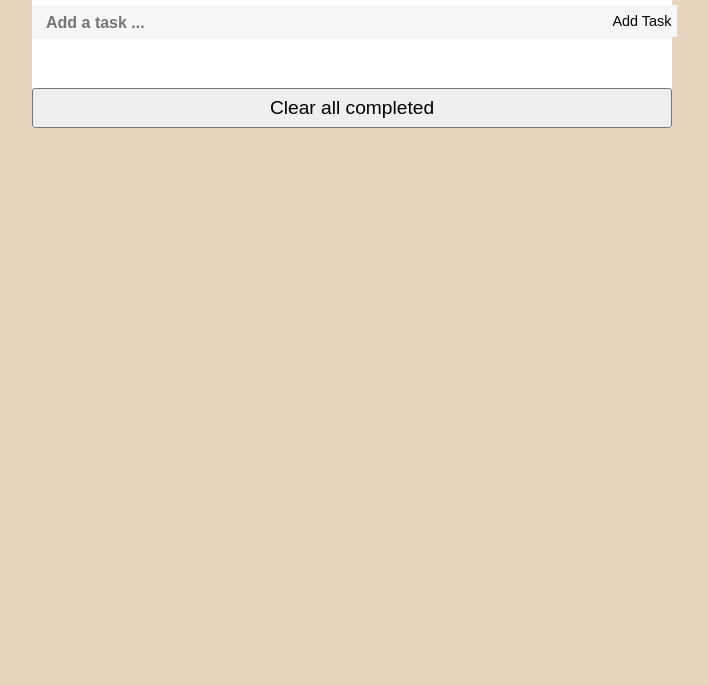
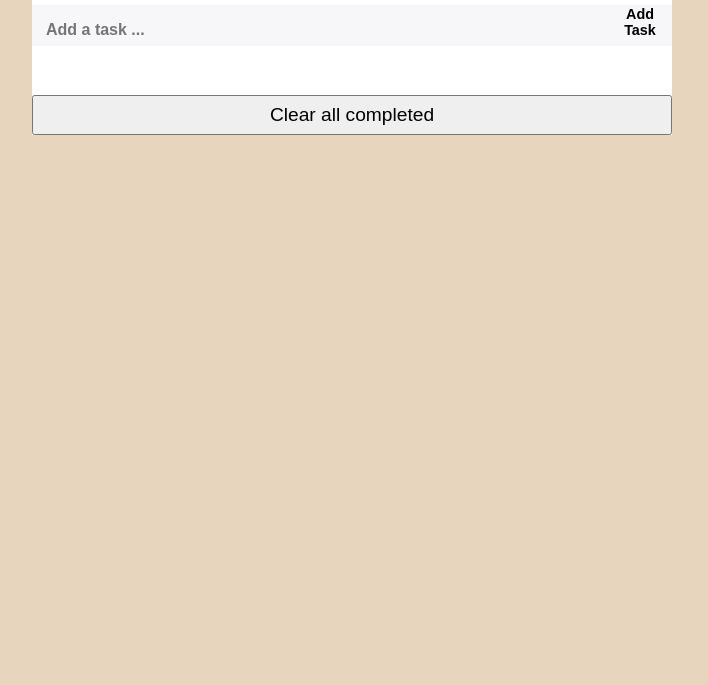
Before and after one commit to efmomoh/TO-DO-LIST, a plain HTML site: page src/index.html in a window 1280 px wide. Shown: the part 115-800 px from the top of the page, without its empty margins (296-1004 px from the left). Drawn offline with Linux system fonts and the light colour scheme.

Commit message:
Update the style.css file

```diff
--- a/src/style.css
+++ b/src/style.css
@@ -45,6 +45,7 @@
   }
 
   #new-task {
+    color: #000;
     height: 2rem;
     text-align: start;
     padding: 2px 1px 0 6px;
@@ -69,7 +70,6 @@
     font-size: 0.7rem;
     color: #000;
     height: 2rem;
-    position: fixed;
     border: 0;
     background-color: #f7f7f9;
   }
@@ -174,7 +174,7 @@
   }
 
   #new-task {
-    color: #f7f7f9;
+    color: red;
     height: 2rem;
     text-align: start;
     padding: 2px 1px 0 6px;
@@ -196,9 +196,9 @@
   #add-task-btn {
     color: #000;
     font-size: 0.9rem;
-    width: 6%;
+    font-weight: 700;
+    width: 10%;
     height: 2rem;
-    position: fixed;
     border: 0;
     background-color: #f7f7f9;
     padding-right: 0.1px;
```
